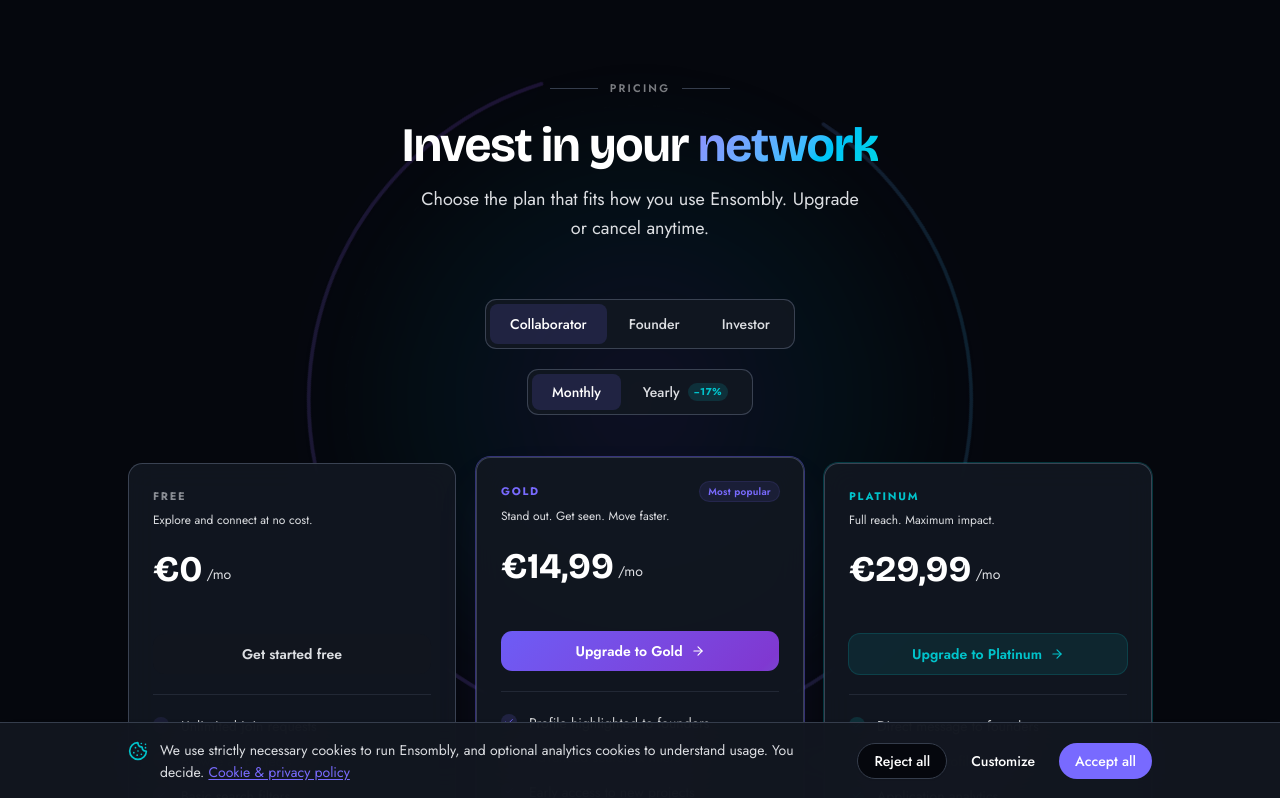
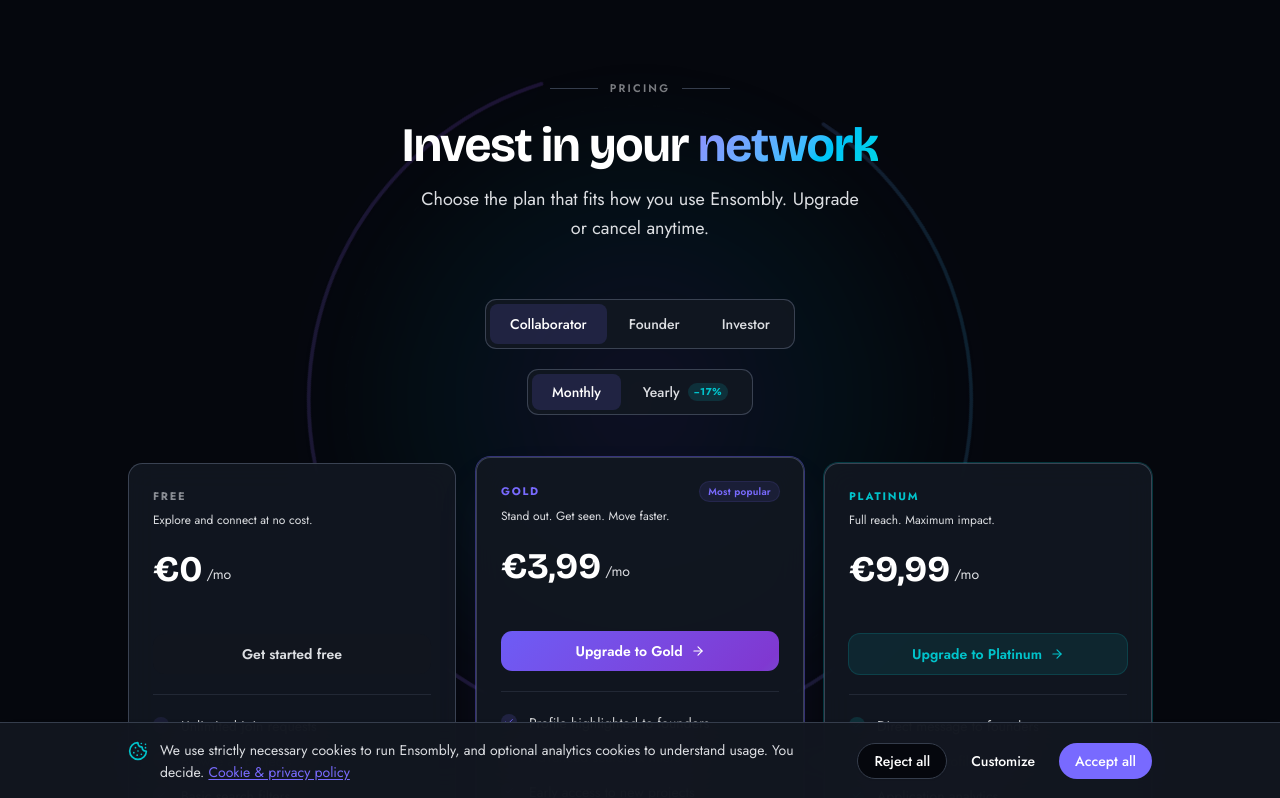
Before and after one commit to ilMarz/ensombly, a Next.js app: page /pricing in a window 1280 px wide. Shown: the top 798 px of the page. Built offline with nearby package versions, Linux system fonts and the light colour scheme; no server answers.

Commit message:
edit price

```diff
--- a/src/components/pricing/pricing-cards.tsx
+++ b/src/components/pricing/pricing-cards.tsx
@@ -16,8 +16,8 @@
 }
 
 const PRICES = {
-  gold:     { monthly: 14.99, yearly: 149, perMonth: 12.42 },
-  platinum: { monthly: 29.99, yearly: 299, perMonth: 24.92 },
+  gold:     { monthly: 3.99, yearly: 40, perMonth: 3.33 },
+  platinum: { monthly: 9.99, yearly: 99.99, perMonth: 8.33 },
 } as const
 
 const VARIANTS = {
```
